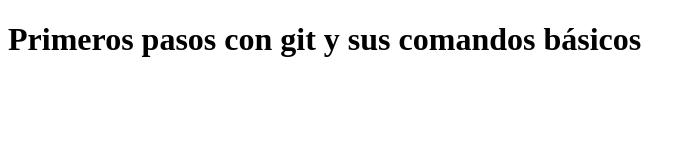
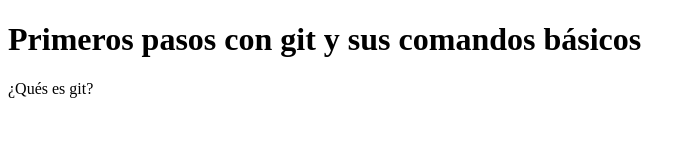
Before and after one commit to siajiza/Git, a plain HTML site: page index.html in a window 1280 px wide. Shown: the whole page, without its empty margins (0-696 px from the left). Drawn offline with Linux system fonts and the light colour scheme.

Commit message:
Update index.html

```diff
--- a/index.html
+++ b/index.html
@@ -12,5 +12,6 @@
 </head>
 <body>
     <h1>Primeros pasos con git y sus comandos básicos</h1>
+    <p>¿Qués es git?</p>
 </body>
 </html>
```
